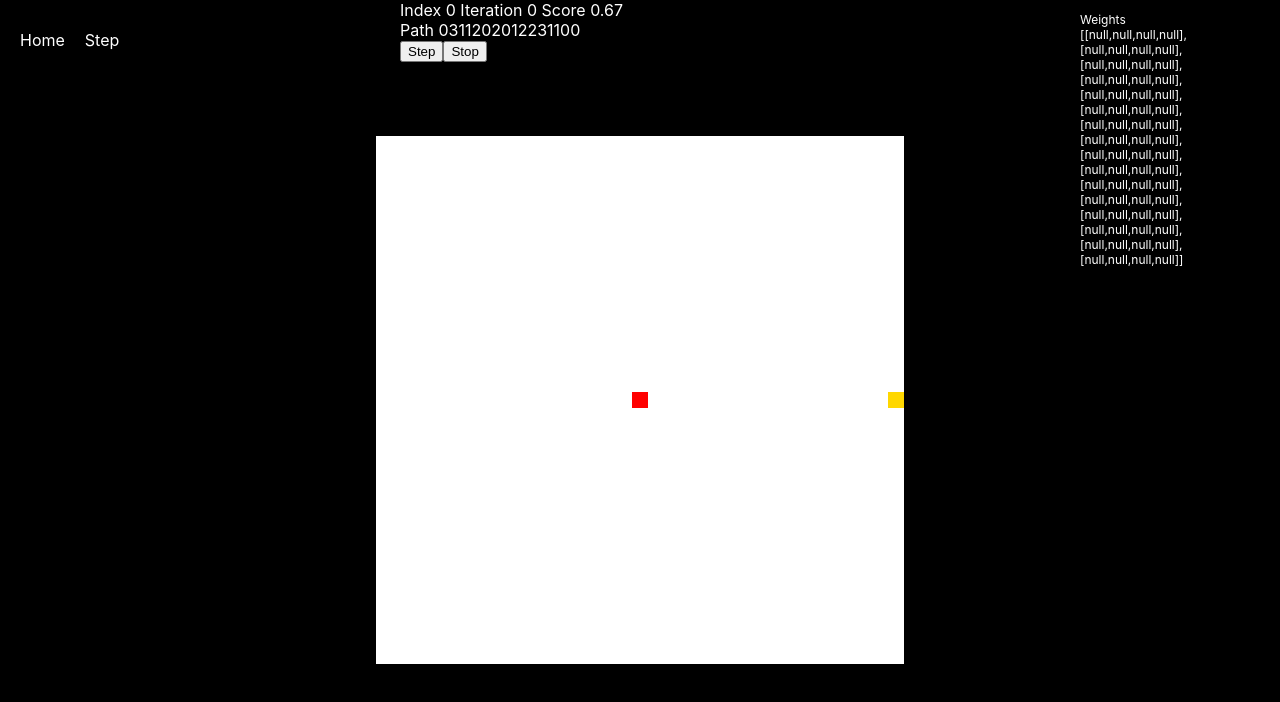
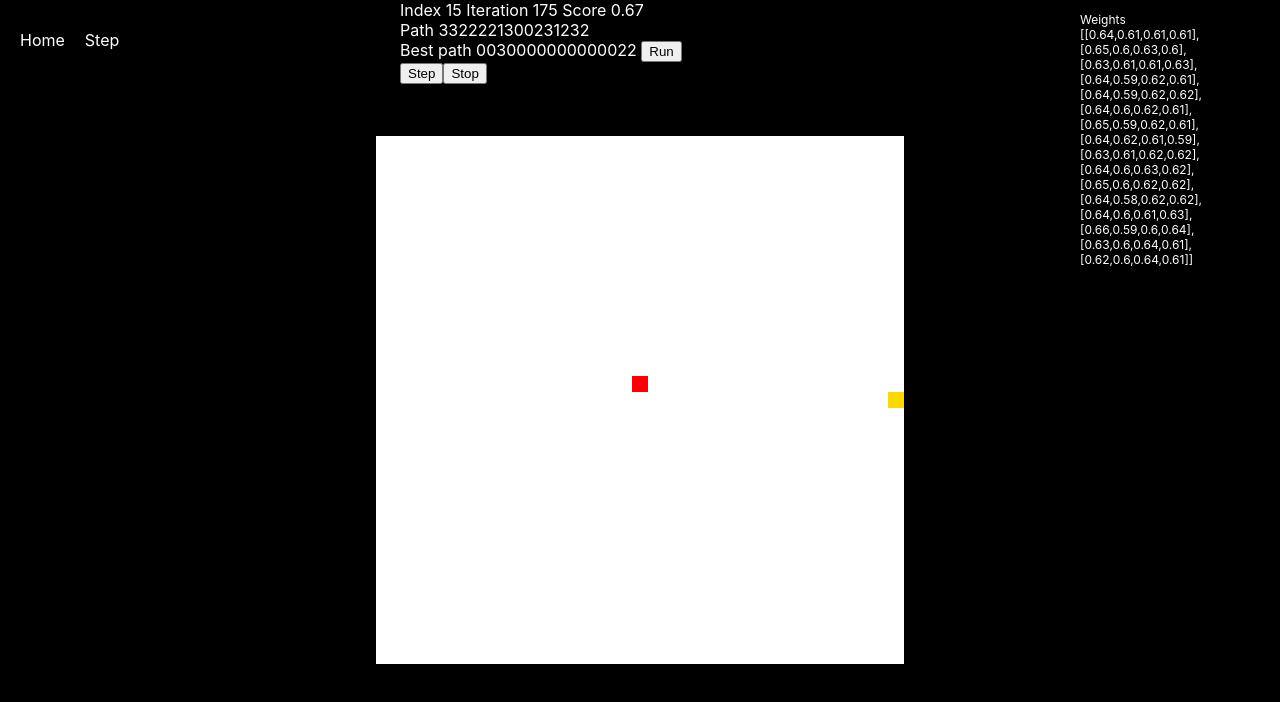
Before and after one commit to csaye/webml, a Next.js app: page /step in a window 1280 px wide. Both pictures are taken after a click on the button "Step". Shown: the top 702 px of the page. Built offline with nearby package versions, Linux system fonts and the light colour scheme.

Commit message:
Display and run best path.

```diff
--- a/pages/step.js
+++ b/pages/step.js
@@ -28,7 +28,7 @@ for (let i = 0; i < steps; i++) {
 }
 
 let index = 0;
-let go = true;
+let go = false;
 
 import styles from '../styles/pages/Step.module.css';
 
@@ -124,6 +124,14 @@ export default function Step() {
     }
   }
 
+  // runs best possible path
+  function runBest() {
+    if (!validWeights()) return;
+    path = bestPath();
+    go = false;
+    step();
+  }
+
   // returns whether current weights are valid
   function validWeights() {
     for (const arr of averageWeights()) {
@@ -190,6 +198,11 @@ export default function Step() {
       <div className={styles.toolbar}>
         <p>Index {index} Iteration {iteration} Score {score().toFixed(2)}</p>
         <p>Path {path}</p>
+        <p>
+          Best path {bestPath()}
+          {' '}
+          {validWeights() && <button onClick={runBest}>Run</button>}
+        </p>
         <button onClick={() => {
           if (go) return;
           go = true;
```
